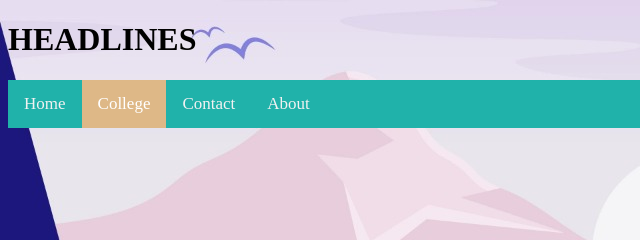
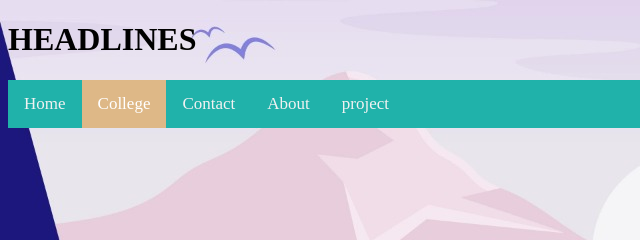
Before and after one commit to HRUTHIK31/WEB_DBMS, a plain HTML site: page college.html in a window 1280 px wide. Shown: the top 240 px of the page, 0-640 px from the left. Drawn offline with Linux system fonts and the light colour scheme.

Commit message:
Update college.html

```diff
--- a/college.html
+++ b/college.html
@@ -7,6 +7,7 @@
     <a class ="active"href="https://www.iiitdm.ac.in/" target="_blank">College</a>
     <a href="contact.html">Contact</a>
     <a href="about.html">About</a>
+    <a href="prj.html">project</a>
    </div>
 </head>
 <body>
```
